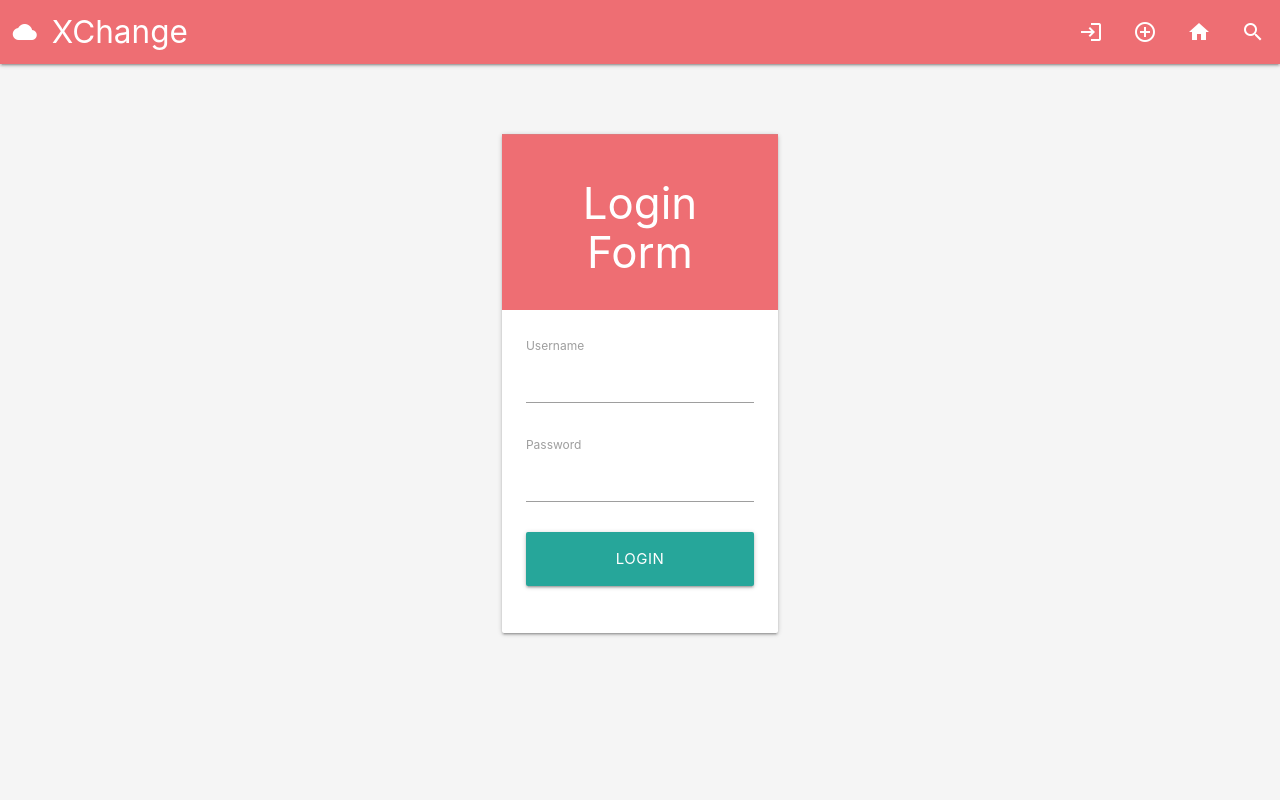
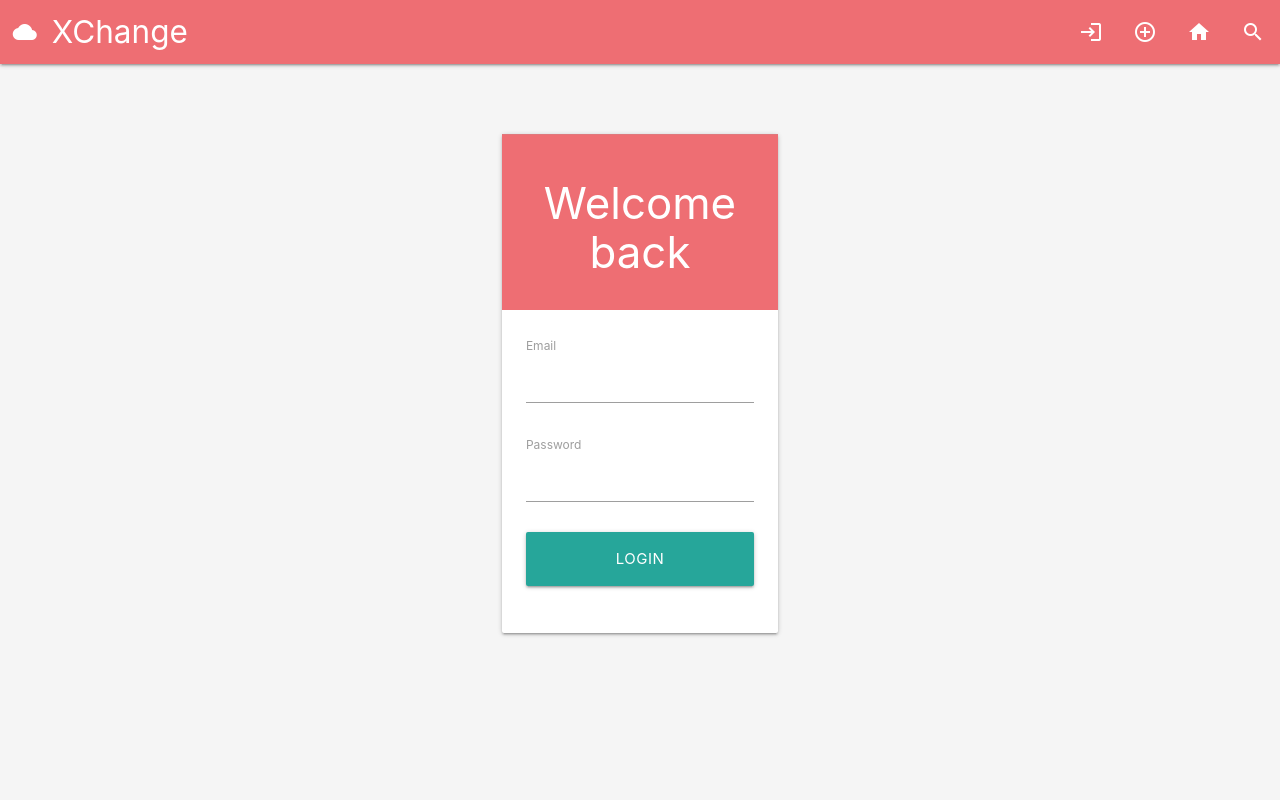
Before and after one commit to filippo-lampa/XChange, an Angular app in the folder Angular/: page /login in a window 1280 px wide. Shown: the top 800 px of the page. Built offline with nearby package versions, Linux system fonts and the light colour scheme.

Commit message:
Fixed login email label (not username)

```diff
--- a/Angular/src/app/login/login.component.html
+++ b/Angular/src/app/login/login.component.html
@@ -11,7 +11,7 @@
       <div class="card">
 
         <div class="card-action materialize-red lighten-2 white-text">
-          <h3 class="center">Login Form</h3>
+          <h3 class="center">Welcome back</h3>
         </div>
 
         <form *ngIf="!isLoggedIn" name="form" (ngSubmit)="onLogin()" #f="ngForm" novalidate>
@@ -19,7 +19,7 @@
           <div class="card-content">
 
             <div class="form-field">
-              <label for="username">Username</label>
+              <label for="Email">Email</label>
               <input type="text" class="form-control" name="email" [(ngModel)]="form.email" required
                 #username="ngModel" />
             </div><br>
--- a/Angular/src/app/login/login.component.ts
+++ b/Angular/src/app/login/login.component.ts
@@ -47,7 +47,7 @@ export class LoginComponent implements OnInit {
         this.isLoggedIn = true;
         this.saveTokenAndUser(data)
           .then(() => this.router.navigate(['']))
-          .then(() => this.reloadPage())    //reload page just after navigation throws http undefined error
+          .then(() => this.reloadPage())    //TODO fix http undefined error thrown by reload page just after navigation
       },
       err => {
         M.toast({ html: 'Invalid email or password', classes: 'rounded red toast-container' });
--- a/Angular/src/app/register/register.component.html
+++ b/Angular/src/app/register/register.component.html
@@ -2,7 +2,7 @@
     <div class="row">
         <div class=" col s12 m10 l8 offset-m1 offset-l2">
             <div class="card-action materialize-red lighten-2 white-text">
-                <h3 class="center">Register Form</h3>
+                <h3 class="center">Nice to meet you</h3>
             </div>
             <div class="card">
                 <form name="form" (ngSubmit)="onRegister()" #f="ngForm" novalidate>
```
